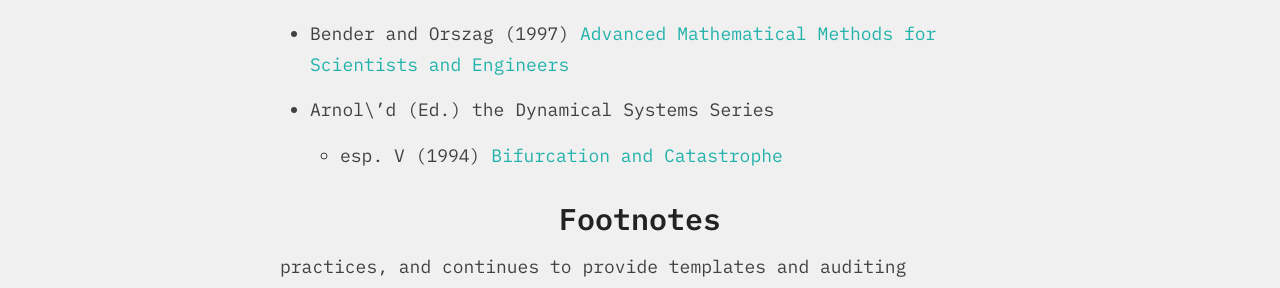
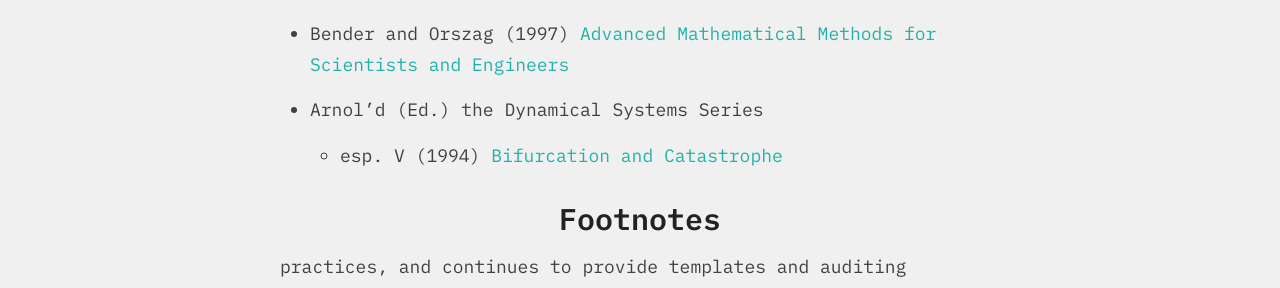
Before and after one commit to eric-downes/20sq-blog, a Jekyll site: the page built from _posts/2025-01-15-issuance-dynamics.md, in a window 1280 px wide and 900 px high, scrolled down 28195 px. Shown: the part 162-450 px from the top of the window. Built offline with Jekyll 4.4.1, drawn with Linux system fonts in a browser that asks for light colours; some web fonts are replaced; some of the changed text lies outside the part shown.

Commit message:
minor fixed, should be it

```diff
--- a/_posts/2025-01-15-issuance-dynamics.md
+++ b/_posts/2025-01-15-issuance-dynamics.md
@@ -972,7 +972,7 @@ sophistication if you decide you want to understand this stuff:
 
 - Bender and Orszag (1997) [Advanced Mathematical Methods for Scientists and Engineers](https://www.amazon.com/Advanced-Mathematical-Methods-Scientists-Engineers/dp/0387989315/)
 
-- Arnol\’d (Ed.) the Dynamical Systems Series
+- Arnol’d (Ed.) the Dynamical Systems Series
     - esp. V (1994) [Bifurcation and Catastrophe](https://www.amazon.com/Dynamical-Systems-Bifurcation-Encyclopaedia-Mathematical/dp/0387181733/)
 
 
```
Also changed, not shown: other parts of _posts/2025-01-15-issuance-dynamics.md (+1 -1 lines).
